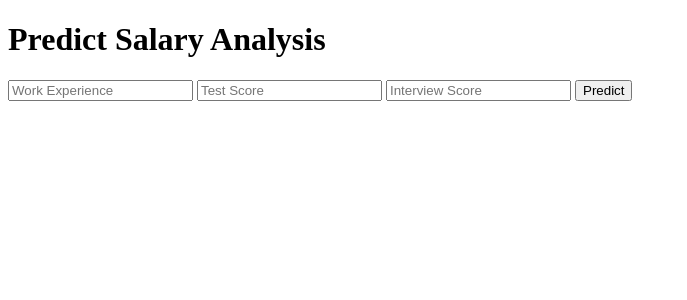
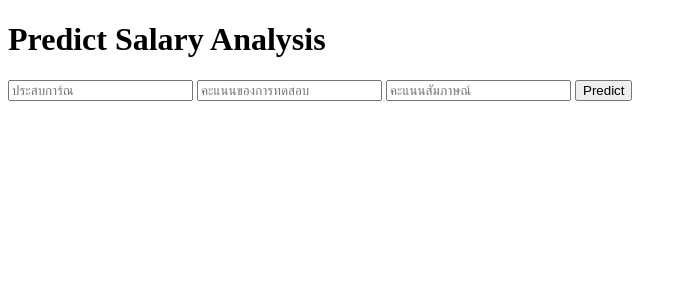
Before and after one commit to ruttapolkosol/Heroku, a Flask app: page / in a window 1280 px wide. Shown: the top 300 px of the page, without its empty margins (0-687 px from the left). Run offline with Flask 2, Linux system fonts and the light colour scheme; parts of the project's set-up code (start-up, migrations or seed data) failed here and were passed over.

Commit message:
Update index.html

```diff
--- a/templates/index.html
+++ b/templates/index.html
@@ -17,9 +17,9 @@
 
      <!-- Main Input For Receiving Query to our ML -->
     <form action="{{ url_for('predict')}}"method="post">
-    	<input type="text" name="experience" placeholder="Work Experience" required="required" />
-        <input type="text" name="test_score" placeholder="Test Score" required="required" />
-		<input type="text" name="interview_score" placeholder="Interview Score" required="required" />
+    	<input type="text" name="experience" placeholder="ประสบการ์ณ" required="required" />
+        <input type="text" name="test_score" placeholder="คะแนนของการทดสอบ" required="required" />
+		<input type="text" name="interview_score" placeholder="คะแนนสัมภาษณ์" required="required" />
 
         <button type="submit" class="btn btn-primary btn-block btn-large">Predict</button>
     </form>
```
